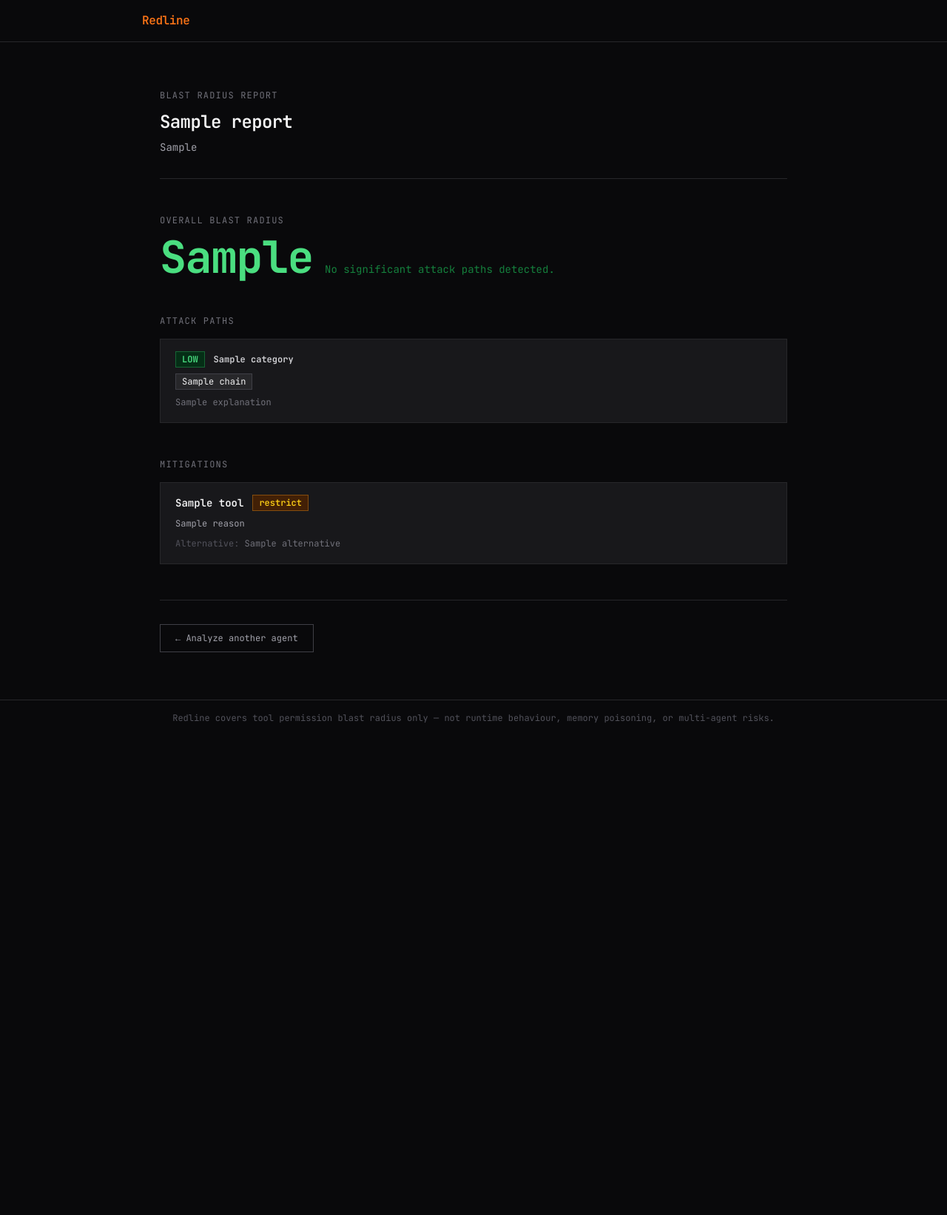
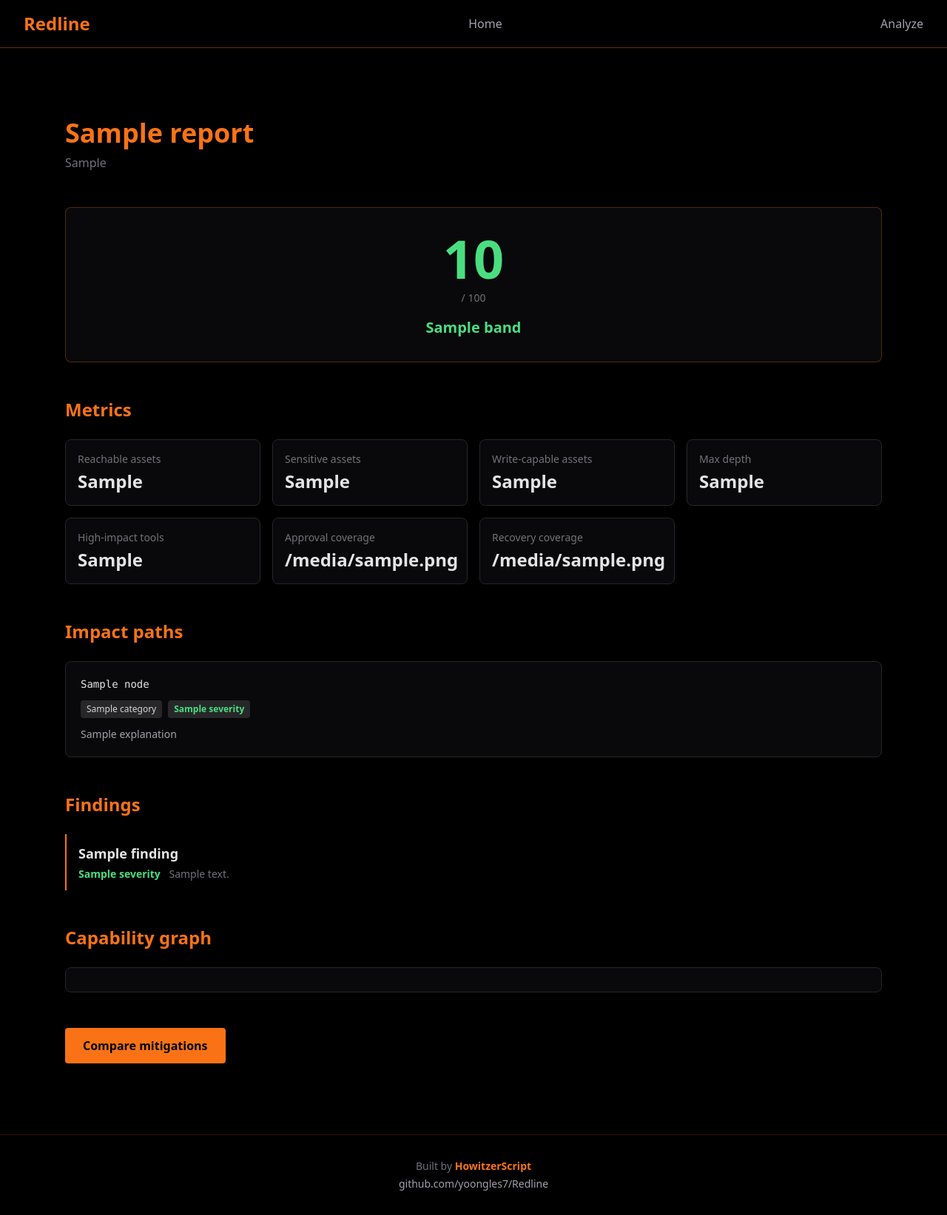
Before and after one commit to yoongles7/Redline, a Django app: template analyzer/templates/analyzer/report.html in a window 1280 px wide. Shown: the whole page at 74% size. Before the commit the page ends 977 px from the top, so only its background shows below. Run offline with Django 5.2, Linux system fonts and the light colour scheme; the template is opened without the code that fills it: most values are stand-ins (such as "Sample title", 1, 10 or a date in 2020); data that the repository does not hold is empty; some libraries are stand-ins or nearby versions.

Commit message:
UI modifications v1

```diff
--- a/analyzer/templates/analyzer/base.html
+++ b/analyzer/templates/analyzer/base.html
@@ -1,35 +1,30 @@
 <!DOCTYPE html>
 <html lang="en">
 <head>
-  <meta charset="UTF-8" />
-  <meta name="viewport" content="width=device-width, initial-scale=1.0" />
+  <meta charset="UTF-8">
+  <meta name="viewport" content="width=device-width, initial-scale=1.0">
   <title>{% block title %}Redline{% endblock %}</title>
   <script src="https://cdn.tailwindcss.com"></script>
-  <style>
-    * { font-family: 'JetBrains Mono', 'Courier New', monospace; }
-  </style>
-  <link rel="preconnect" href="https://fonts.googleapis.com" />
-  <link rel="preconnect" href="https://fonts.gstatic.com" crossorigin />
-  <link href="https://fonts.googleapis.com/css2?family=JetBrains+Mono:wght@300;400;500;600;700&display=swap" rel="stylesheet" />
 </head>
-<body class="bg-zinc-950 text-zinc-100 min-h-screen flex flex-col">
+<body class="bg-black text-zinc-300 min-h-screen flex flex-col">
 
-  <nav class="border-b border-zinc-800 px-6 py-4">
-    <div class="max-w-4xl mx-auto">
-      <a href="/" class="text-orange-500 font-semibold tracking-tight hover:text-orange-400 transition-colors">
-        Redline
-      </a>
+  <nav class="fixed top-0 left-0 right-0 z-50 bg-black border-b border-orange-500/40 px-8 py-4">
+    <div class="flex justify-between items-center max-w-7xl mx-auto">
+      <a href="/" class="text-2xl font-bold text-orange-500">Redline</a>
+      <a href="/" class="text-zinc-400 hover:text-orange-500 transition">Home</a>
+      <a href="/analyze/" class="text-zinc-400 hover:text-orange-500 transition">Analyze</a>
     </div>
   </nav>
 
-  <main class="flex-1">
+  <main class="flex-1 pt-16">
     {% block content %}{% endblock %}
   </main>
 
-  <footer class="border-t border-zinc-800 px-6 py-4 mt-auto">
-    <div class="max-w-4xl mx-auto text-zinc-600 text-xs text-center">
-      Redline covers tool permission blast radius only — not runtime behaviour, memory poisoning, or multi-agent risks.
-    </div>
+  <footer class="mt-auto border-t border-orange-500/20 py-8 px-8 text-center text-sm text-zinc-500">
+    <p>Built by <span class="text-orange-500 font-semibold">HowitzerScript</span></p>
+    <p class="mt-1">
+      <a href="https://github.com/yoongles7/Redline" class="text-zinc-400 hover:text-orange-500 transition">github.com/yoongles7/Redline</a>
+    </p>
   </footer>
 
 </body>
--- a/analyzer/templates/analyzer/report.html
+++ b/analyzer/templates/analyzer/report.html
@@ -1,131 +1,165 @@
 {% extends "analyzer/base.html" %}
 
-{% block title %}Report: {{ report.agent_name }} — Redline{% endblock %}
+{% block title %}{{ report.agent_name }} — Redline{% endblock %}
 
 {% block content %}
-<div class="max-w-4xl mx-auto px-6 py-16 flex flex-col gap-12">
 
-  <!-- Agent header -->
-  <div class="flex flex-col gap-1 border-b border-zinc-800 pb-8">
-    <p class="text-xs text-zinc-500 uppercase tracking-widest mb-2">Blast radius report</p>
-    <h1 class="text-2xl font-semibold text-zinc-100 tracking-tight">{{ report.agent_name }}</h1>
-    <p class="text-zinc-400 text-sm mt-1">{{ report.intended_purpose }}</p>
+<div class="max-w-6xl mx-auto py-24 px-6">
+
+  <!-- Header -->
+  <h1 class="text-4xl font-bold text-orange-500">{{ report.agent_name }}</h1>
+  <p class="text-zinc-500 mt-2">{{ report.intended_purpose|default:"No purpose declared." }}</p>
+
+  <!-- Blast radius score -->
+  <div class="mt-12 bg-zinc-950 border border-orange-500/30 rounded-lg p-8 text-center">
+    {% if report.band == "CRITICAL" %}
+      {% with band_color="text-red-500" %}
+      <div class="text-7xl font-bold {{ band_color }}">{{ report.score }}</div>
+      <div class="text-sm text-zinc-500 mt-2">/ 100</div>
+      <div class="text-xl font-semibold mt-4 {{ band_color }}">{{ report.band }}</div>
+      {% endwith %}
+    {% elif report.band == "HIGH" %}
+      {% with band_color="text-orange-500" %}
+      <div class="text-7xl font-bold {{ band_color }}">{{ report.score }}</div>
+      <div class="text-sm text-zinc-500 mt-2">/ 100</div>
+      <div class="text-xl font-semibold mt-4 {{ band_color }}">{{ report.band }}</div>
+      {% endwith %}
+    {% elif report.band == "MEDIUM" %}
+      {% with band_color="text-yellow-400" %}
+      <div class="text-7xl font-bold {{ band_color }}">{{ report.score }}</div>
+      <div class="text-sm text-zinc-500 mt-2">/ 100</div>
+      <div class="text-xl font-semibold mt-4 {{ band_color }}">{{ report.band }}</div>
+      {% endwith %}
+    {% else %}
+      {% with band_color="text-green-400" %}
+      <div class="text-7xl font-bold {{ band_color }}">{{ report.score }}</div>
+      <div class="text-sm text-zinc-500 mt-2">/ 100</div>
+      <div class="text-xl font-semibold mt-4 {{ band_color }}">{{ report.band }}</div>
+      {% endwith %}
+    {% endif %}
   </div>
 
-  <!-- Blast radius score -->
-  <div class="flex flex-col gap-3">
-    <p class="text-xs text-zinc-500 uppercase tracking-widest">Overall blast radius</p>
+  <!-- Metrics -->
+  <div class="mt-12">
+    <h2 class="text-2xl font-bold text-orange-500 mb-6">Metrics</h2>
+    <div class="grid grid-cols-2 md:grid-cols-4 gap-4">
 
-    {% with score=report.blast_radius %}
-    <div class="flex items-baseline gap-4">
+      <div class="bg-zinc-950 border border-zinc-800 rounded-lg p-4">
+        <div class="text-sm text-zinc-500 mb-1">Reachable assets</div>
+        <div class="text-2xl font-bold text-zinc-200">{{ report.metrics.reachable_assets }}</div>
+      </div>
 
-      {% if score == "CRITICAL" %}
-        <span class="text-6xl font-bold text-red-400 tracking-tight">{{ score }}</span>
-        <span class="text-red-600 text-sm">Severe unintended capability chains detected.</span>
-      {% elif score == "HIGH" %}
-        <span class="text-6xl font-bold text-orange-400 tracking-tight">{{ score }}</span>
-        <span class="text-orange-600 text-sm">Significant risk paths detected.</span>
-      {% elif score == "MEDIUM" %}
-        <span class="text-6xl font-bold text-yellow-400 tracking-tight">{{ score }}</span>
-        <span class="text-yellow-600 text-sm">Moderate risk. Review flagged tools.</span>
-      {% else %}
-        <span class="text-6xl font-bold text-green-400 tracking-tight">{{ score }}</span>
-        <span class="text-green-700 text-sm">No significant attack paths detected.</span>
-      {% endif %}
+      <div class="bg-zinc-950 border border-zinc-800 rounded-lg p-4">
+        <div class="text-sm text-zinc-500 mb-1">Sensitive assets</div>
+        <div class="text-2xl font-bold text-zinc-200">{{ report.metrics.sensitive_assets }}</div>
+      </div>
+
+      <div class="bg-zinc-950 border border-zinc-800 rounded-lg p-4">
+        <div class="text-sm text-zinc-500 mb-1">Write-capable assets</div>
+        <div class="text-2xl font-bold text-zinc-200">{{ report.metrics.write_capable_assets }}</div>
+      </div>
+
+      <div class="bg-zinc-950 border border-zinc-800 rounded-lg p-4">
+        <div class="text-sm text-zinc-500 mb-1">Max depth</div>
+        <div class="text-2xl font-bold text-zinc-200">{{ report.metrics.max_depth }}</div>
+      </div>
+
+      <div class="bg-zinc-950 border border-zinc-800 rounded-lg p-4">
+        <div class="text-sm text-zinc-500 mb-1">High-impact tools</div>
+        <div class="text-2xl font-bold text-zinc-200">{{ report.metrics.high_impact_tools }}</div>
+      </div>
+
+      <div class="bg-zinc-950 border border-zinc-800 rounded-lg p-4">
+        <div class="text-sm text-zinc-500 mb-1">Approval coverage</div>
+        <div class="text-2xl font-bold text-zinc-200">{{ report.metrics.approval_coverage }}</div>
+      </div>
+
+      <div class="bg-zinc-950 border border-zinc-800 rounded-lg p-4">
+        <div class="text-sm text-zinc-500 mb-1">Recovery coverage</div>
+        <div class="text-2xl font-bold text-zinc-200">{{ report.metrics.recovery_coverage }}</div>
+      </div>
 
     </div>
-    {% endwith %}
   </div>
 
-  <!-- Attack paths -->
-  {% if report.attack_paths %}
-  <div class="flex flex-col gap-4">
-    <p class="text-xs text-zinc-500 uppercase tracking-widest">Attack paths</p>
-
-    <div class="flex flex-col gap-3">
-      {% for path in report.attack_paths %}
-      <div class="border border-zinc-800 bg-zinc-900 px-5 py-4 flex flex-col gap-2">
-
-        <!-- Severity badge + category -->
-        <div class="flex items-center gap-3 flex-wrap">
-          {% if path.severity == "CRITICAL" %}
-            <span class="text-xs font-semibold px-2 py-0.5 bg-red-950 text-red-400 border border-red-800">CRITICAL</span>
-          {% elif path.severity == "HIGH" %}
-            <span class="text-xs font-semibold px-2 py-0.5 bg-orange-950 text-orange-400 border border-orange-800">HIGH</span>
-          {% elif path.severity == "MEDIUM" %}
-            <span class="text-xs font-semibold px-2 py-0.5 bg-yellow-950 text-yellow-400 border border-yellow-800">MEDIUM</span>
-          {% else %}
-            <span class="text-xs font-semibold px-2 py-0.5 bg-green-950 text-green-400 border border-green-800">LOW</span>
+  <!-- Impact paths -->
+  <div class="mt-12">
+    <h2 class="text-2xl font-bold text-orange-500 mb-6">Impact paths</h2>
+    {% for path in report.impact_paths %}
+    <div class="bg-zinc-950 border border-zinc-800 rounded-lg p-5 mb-4">
+      <!-- Chain -->
+      <div class="flex flex-wrap items-center gap-1 text-zinc-200 font-mono text-sm">
+        {% for node in path.chain %}
+          <span>{{ node }}</span>
+          {% if not forloop.last %}
+            <span class="text-orange-500 mx-1">→</span>
           {% endif %}
-          <span class="text-zinc-300 text-xs font-semibold">{{ path.category }}</span>
-        </div>
-
-        <!-- Chain -->
-        <div class="flex items-center gap-2 flex-wrap text-xs">
-          {% for tool_name in path.chain %}
-            <span class="text-zinc-100 bg-zinc-800 px-2 py-0.5 border border-zinc-700">{{ tool_name }}</span>
-            {% if not forloop.last %}
-              <span class="text-zinc-600">→</span>
-            {% endif %}
-          {% endfor %}
-        </div>
-
-        <!-- Explanation -->
-        {% if path.explanation %}
-        <p class="text-zinc-500 text-xs leading-relaxed">{{ path.explanation }}</p>
+        {% endfor %}
+      </div>
+      <!-- Badges -->
+      <div class="flex flex-wrap gap-2 mt-3">
+        <span class="bg-zinc-800 text-zinc-300 px-2 py-1 rounded text-xs">{{ path.category }}</span>
+        {% if path.severity == "CRITICAL" %}
+          <span class="bg-red-950 text-red-500 px-2 py-1 rounded text-xs font-semibold">{{ path.severity }}</span>
+        {% elif path.severity == "HIGH" %}
+          <span class="bg-orange-950 text-orange-500 px-2 py-1 rounded text-xs font-semibold">{{ path.severity }}</span>
+        {% elif path.severity == "MEDIUM" %}
+          <span class="bg-yellow-950 text-yellow-400 px-2 py-1 rounded text-xs font-semibold">{{ path.severity }}</span>
+        {% else %}
+          <span class="bg-zinc-800 text-green-400 px-2 py-1 rounded text-xs font-semibold">{{ path.severity }}</span>
         {% endif %}
-
       </div>
-      {% endfor %}
+      <!-- Explanation -->
+      <p class="text-sm text-zinc-400 mt-3">{{ path.explanation }}</p>
     </div>
-  </div>
-  {% endif %}
-
-  <!-- Mitigations -->
-  {% if report.mitigations %}
-  <div class="flex flex-col gap-4">
-    <p class="text-xs text-zinc-500 uppercase tracking-widest">Mitigations</p>
-
-    <div class="flex flex-col gap-3">
-      {% for m in report.mitigations %}
-      <div class="border border-zinc-800 bg-zinc-900 px-5 py-4 flex flex-col gap-2">
-
-        <!-- Tool name + action badge -->
-        <div class="flex items-center gap-3 flex-wrap">
-          <span class="text-zinc-100 text-sm font-semibold">{{ m.tool }}</span>
-
-          {% if m.action == "remove" %}
-            <span class="text-xs font-semibold px-2 py-0.5 bg-red-950 text-red-400 border border-red-800">remove</span>
-          {% else %}
-            <span class="text-xs font-semibold px-2 py-0.5 bg-yellow-950 text-yellow-400 border border-yellow-800">restrict</span>
-          {% endif %}
-        </div>
-
-        <!-- Reason -->
-        <p class="text-zinc-400 text-xs leading-relaxed">{{ m.reason }}</p>
-
-        <!-- Alternative -->
-        {% if m.alternative %}
-        <p class="text-zinc-500 text-xs leading-relaxed">
-          <span class="text-zinc-600">Alternative: </span>{{ m.alternative }}
-        </p>
-        {% endif %}
-
-      </div>
-      {% endfor %}
-    </div>
-  </div>
-  {% endif %}
-
-  <!-- Footer action -->
-  <div class="border-t border-zinc-800 pt-8">
-    <a
-      href="/analyze"
-      class="inline-block border border-zinc-700 hover:border-orange-500 text-zinc-400 hover:text-orange-400 text-xs px-5 py-2.5 transition-colors"
-    >
-      ← Analyze another agent
-    </a>
+    {% empty %}
+    <p class="text-zinc-500 text-sm">No flagged impact paths.</p>
+    {% endfor %}
   </div>
 
+  <!-- Findings -->
+  <div class="mt-12">
+    <h2 class="text-2xl font-bold text-orange-500 mb-6">Findings</h2>
+    {% for finding in report.findings %}
+    <div class="border-l-2 border-orange-500 pl-4 py-3 mb-3">
+      <div class="text-lg font-semibold text-zinc-200">{{ finding.title }}</div>
+      <div class="text-sm text-zinc-500 mt-1">
+        {% if finding.severity == "CRITICAL" %}
+          <span class="text-red-500 font-semibold mr-2">{{ finding.severity }}</span>
+        {% elif finding.severity == "HIGH" %}
+          <span class="text-orange-500 font-semibold mr-2">{{ finding.severity }}</span>
+        {% elif finding.severity == "MEDIUM" %}
+          <span class="text-yellow-400 font-semibold mr-2">{{ finding.severity }}</span>
+        {% else %}
+          <span class="text-green-400 font-semibold mr-2">{{ finding.severity }}</span>
+        {% endif %}
+        {{ finding.description }}
+      </div>
+    </div>
+    {% empty %}
+    <p class="text-zinc-500 text-sm">No findings.</p>
+    {% endfor %}
+  </div>
+
+  <!-- Capability graph -->
+  <div class="mt-12">
+    <h2 class="text-2xl font-bold text-orange-500 mb-6">Capability graph</h2>
+    <div id="graph" class="bg-zinc-950 border border-zinc-800 rounded-lg p-4 overflow-auto"></div>
+  </div>
+
+  <script src="https://cdnjs.cloudflare.com/ajax/libs/viz.js/2.1.2/viz.js"></script>
+  <script src="https://cdnjs.cloudflare.com/ajax/libs/viz.js/2.1.2/full.render.js"></script>
+  <script>
+    const dot = "{{ report.graph_dot|escapejs }}";
+    const viz = new Viz();
+    viz.renderSVGElement(dot)
+      .then(element => { document.getElementById("graph").appendChild(element); })
+      .catch(err => { document.getElementById("graph").textContent = "Graph render failed."; });
+  </script>
+
+  <!-- Compare link -->
+  <a href="/report/{{ report.id }}/compare/" class="inline-block mt-12 bg-orange-500 hover:bg-orange-600 text-black font-semibold px-6 py-3 rounded transition">Compare mitigations</a>
+
 </div>
+
 {% endblock %}
```
Also changed, not shown: analyzer/templates/analyzer/analyze.html (+24 -52 lines), analyzer/templates/analyzer/compare.html (added, +49 -0 lines), analyzer/templates/analyzer/index.html (+32 -91 lines).
